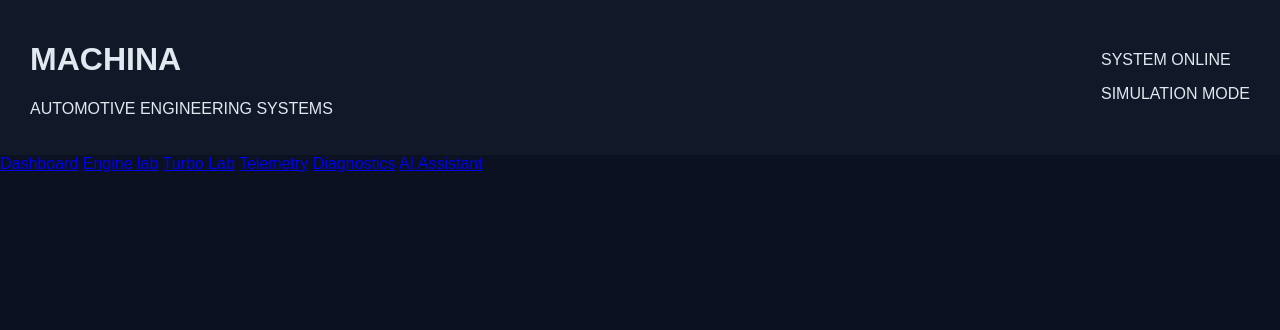
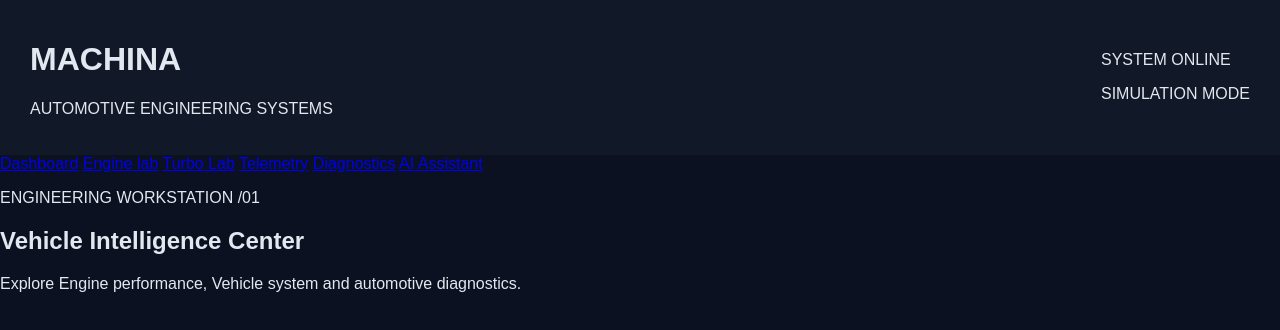
Before and after one commit to njugunamark310-cloud/Machina, a plain HTML site: page index.html in a window 1280 px wide. Drawn offline with Linux system fonts and the light colour scheme.

Commit message:
Add MACHINA dashboard welcome station

```diff
--- a/index.html
+++ b/index.html
@@ -29,5 +29,17 @@
         <a href="#ai-assistant">AI Assistant</a>
     </nav>
 
+    <main id="dashboard" class="dashboard">
+        <section class="welcome-panel">
+            <p class="eyebrow">ENGINEERING WORKSTATION /01</p>
+            <h2>Vehicle Intelligence Center</h2>
+            <p>
+                Explore Engine performance, Vehicle system and
+                automotive diagnostics.
+
+            </p>
+        </section>
+    </main>
+
 </body>
 </html>
```
